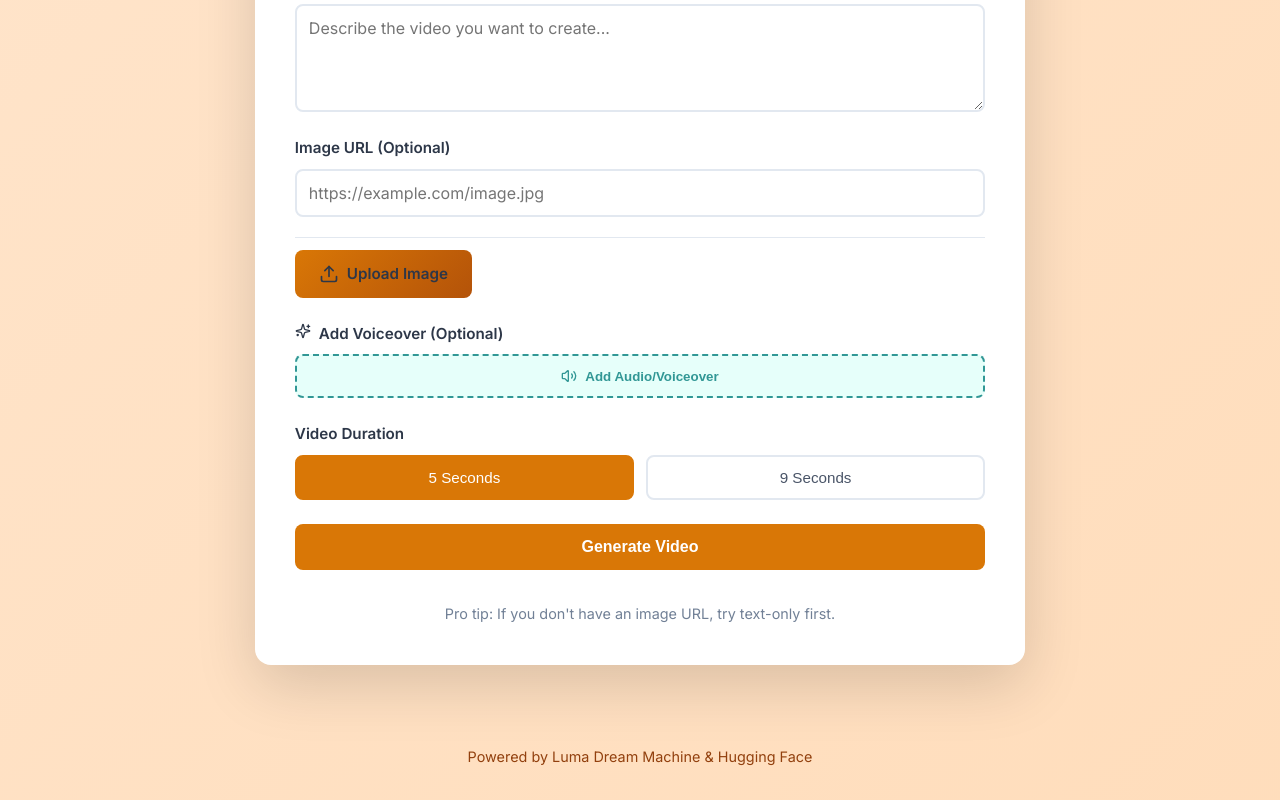
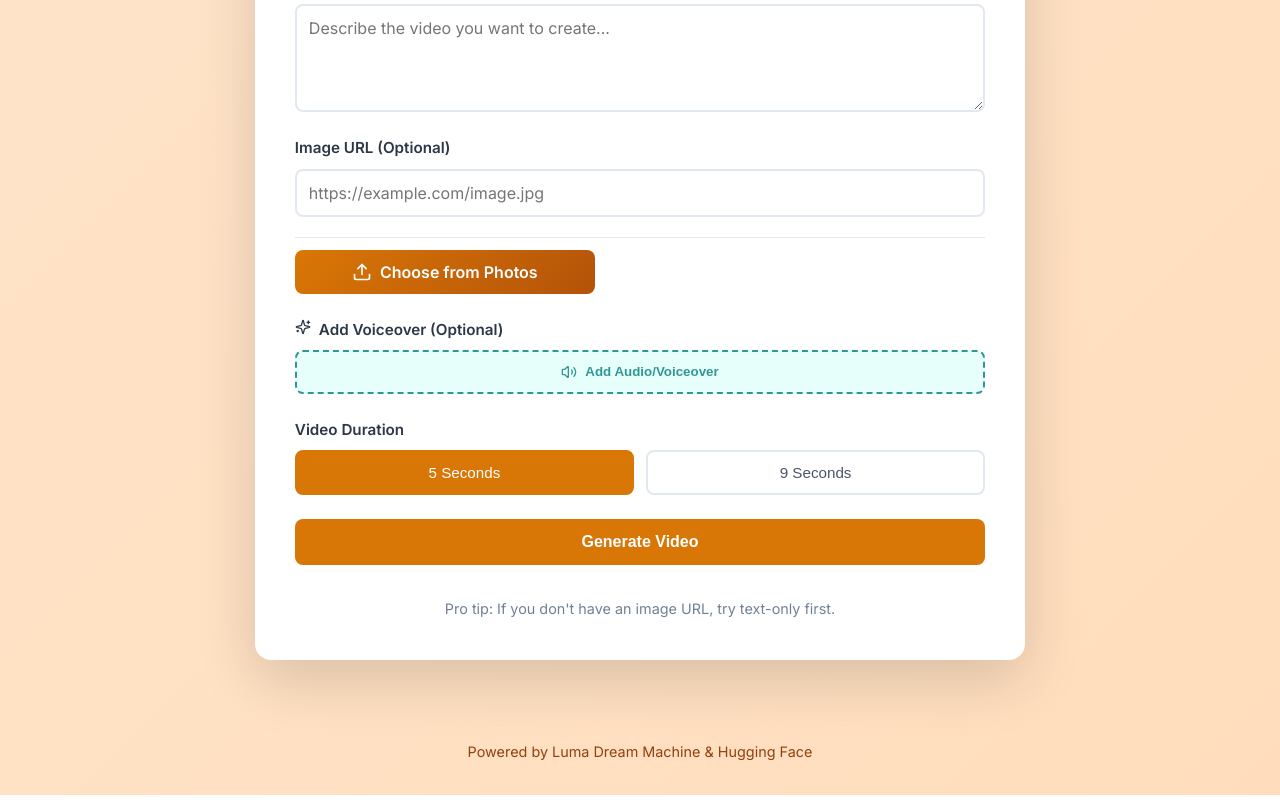
Before and after one commit to tyron40/ai-clips, a Next.js app: page / in a window 1280 px wide. Shown: the part 1896-2696 px from the top of the page. Built offline with nearby package versions, Linux system fonts and the light colour scheme; no server answers.

Commit message:
Updated UploadImage.tsx

```diff
--- a/app/globals.css
+++ b/app/globals.css
@@ -921,6 +921,7 @@ body {
 .file-upload-label {
   display: inline-flex;
   align-items: center;
+  justify-content: center;
   gap: 0.5rem;
   padding: 0.75rem 1.5rem;
   background: linear-gradient(135deg, #d97706 0%, #b45309 100%);
@@ -930,11 +931,23 @@ body {
   cursor: pointer;
   transition: all 0.3s;
   border: none;
-}
-
-.file-upload-label:hover {
+  font-size: 1rem;
+  font-family: inherit;
+  width: 100%;
+  max-width: 300px;
+  -webkit-appearance: none;
+  appearance: none;
+  touch-action: manipulation;
+}
+
+.file-upload-label:hover:not(:disabled) {
   transform: translateY(-2px);
   box-shadow: 0 6px 20px rgba(217, 119, 6, 0.3);
+}
+
+.file-upload-label:disabled {
+  opacity: 0.7;
+  cursor: not-allowed;
 }
 
 .file-upload-label-small {
--- a/components/UploadImage.tsx
+++ b/components/UploadImage.tsx
@@ -88,6 +88,13 @@ export default function UploadImage({ onUploadComplete }: UploadImageProps) {
     }
   };
 
+  const handleButtonClick = () => {
+    const input = document.getElementById('image-upload') as HTMLInputElement;
+    if (input) {
+      input.click();
+    }
+  };
+
   return (
     <div className="upload-image">
       <input
@@ -97,11 +104,17 @@ export default function UploadImage({ onUploadComplete }: UploadImageProps) {
         onChange={handleFileChange}
         disabled={uploading}
         className="file-input"
+        style={{ display: 'none' }}
       />
-      <label htmlFor="image-upload" className={`file-upload-label ${uploading ? 'uploading' : ''}`}>
+      <button
+        type="button"
+        onClick={handleButtonClick}
+        disabled={uploading}
+        className={`file-upload-label ${uploading ? 'uploading' : ''}`}
+      >
         {uploading ? <Loader2 size={20} className="spin" /> : <Upload size={20} />}
-        {uploading ? 'Uploading...' : 'Upload Image'}
-      </label>
+        {uploading ? 'Uploading...' : 'Choose from Photos'}
+      </button>
       {uploadProgress && (
         <div className="upload-progress-container">
           <p className="upload-progress">{uploadProgress}</p>
```
